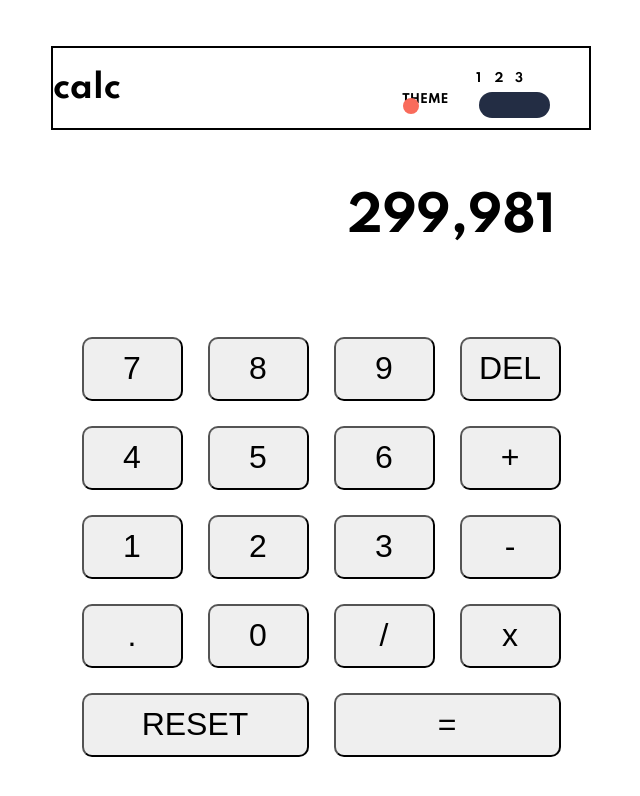
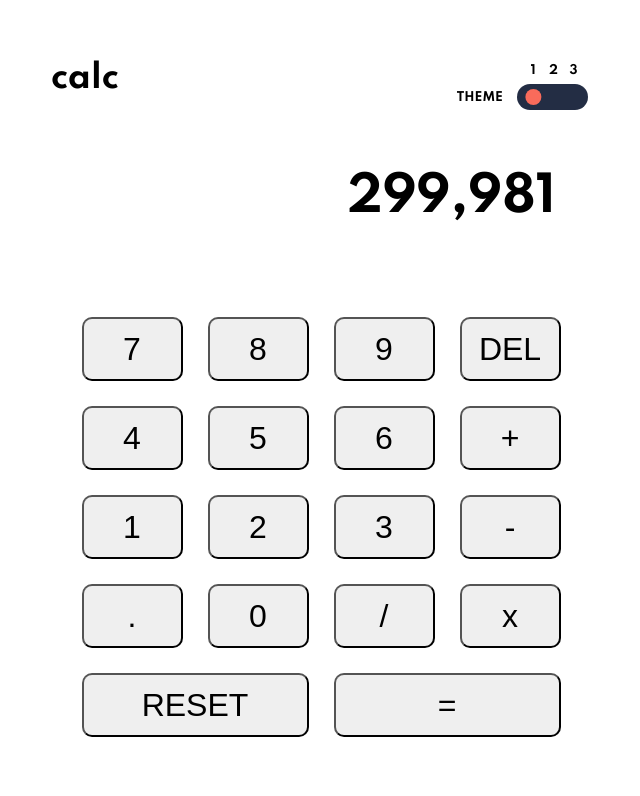
Before and after one commit to astragenius/calculatorApp, a website: page index.html in a window 1280 px wide. Shown: the whole page, without its empty margins (319-959 px from the left). Drawn offline with Linux system fonts and the light colour scheme.

Commit message:
finished toggle positioning

```diff
--- a/app/scss/components/toggle.scss
+++ b/app/scss/components/toggle.scss
@@ -6,10 +6,11 @@ fieldset {
     position: relative;
     display: flex;
     justify-content: space-around;
-    width: 11rem;
+    width: rem(71);    //11
    /*  padding: 0 1rem 1rem; */
     border:0;
     text-align: center;
+    padding: 0;
 
 
     legend {
@@ -41,7 +42,7 @@ fieldset {
 
     div {
 
-
+        width: rem(71);
     }
 
     input {
@@ -56,14 +57,6 @@ fieldset {
     }
 
 
-    // Focus styles
-
-    input:focus + label {
-
-        text-decoration: underline;
-    }
-
-
 
 
     // Toggle background
@@ -73,11 +66,9 @@ fieldset {
         content: "";
         position: absolute;
         width: rem(71);
-       /*  width: 8rem; */
-        /* height: 2rem; */
         height: rem(26);
         bottom: 0;
-        left: 0.5rem;
+        left: -0.5rem;
         background-color: #232d44;
         border-radius: 0.95rem;
     }
@@ -88,28 +79,26 @@ fieldset {
 
         content: '';
         position: absolute;
-        /* height: 1.5rem;
-        width: 1.5rem; */
         height: rem(16);
         width: rem(16);
         background-color: #f96b5b;
         border-radius: 50%;
-        bottom: 0.25rem;
-        right: 0.75rem;
+        bottom: rem(5);
+        right: rem(15);
         transition: transform 0.3s ease;
     }
 
 
     input:first-of-type:checked ~ div > label:last-of-type::after {
-        transform: translateX(-6rem);
+        transform: translateX(-1.6rem);
     }
 
     input:nth-of-type(2):checked ~ div > label:last-of-type::after {
-        transform: translateX(-3rem);
+        transform: translateX(-0.4rem);
     }
 
     input:last-of-type:checked ~ div > label:last-of-type::after {
-        transform: translateX(0);
+        transform: translateX(0.8rem);
     }
 
 
--- a/app/scss/globals/layout.scss
+++ b/app/scss/globals/layout.scss
@@ -28,7 +28,6 @@
     justify-content: space-between;
     align-items: center;
     width: 100%;
-    border: 2px solid black;
 
 }
 
```
Also changed, not shown: dist/style.css, 1 other file.
